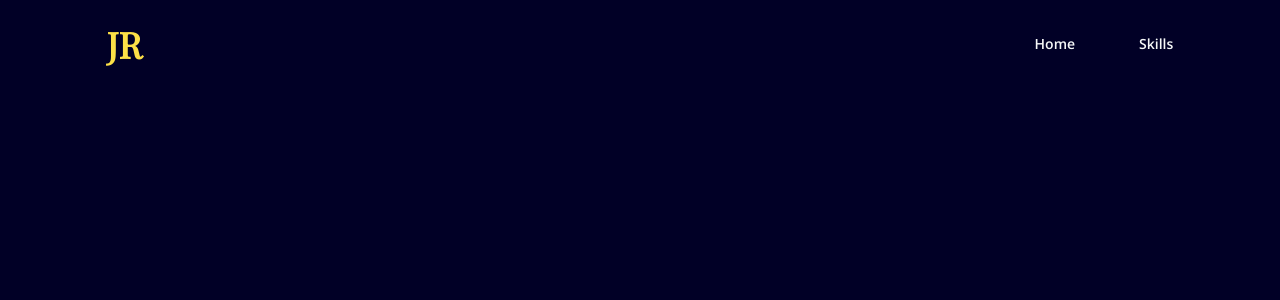
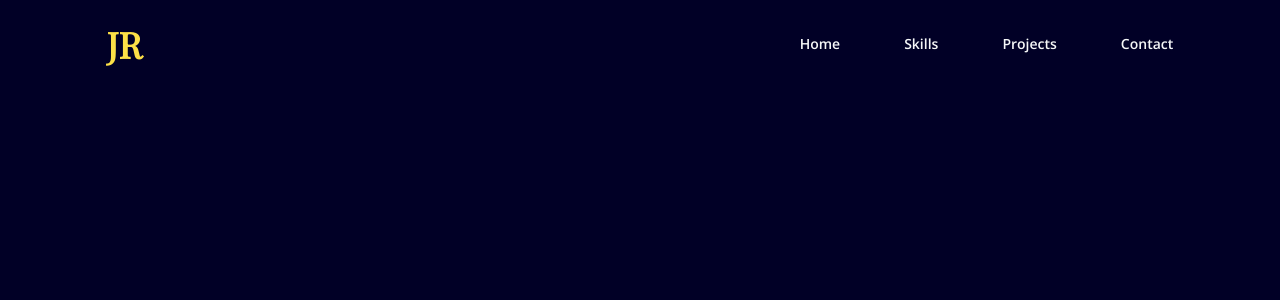
Before and after one commit to j-rob16/james-r-portfolio, a React (Create React App) app: page / in a window 1280 px wide. Shown: the top 300 px of the page. Built offline with nearby package versions, Linux system fonts and the light colour scheme; a web font is replaced by a local one.

Commit message:
mobile side bar added

```diff
--- a/src/scenes/NavBar.jsx
+++ b/src/scenes/NavBar.jsx
@@ -43,6 +43,16 @@ const NavBar = ({ isTopOfPage, selectedPage, setSelectedPage }) => {
             selectedPage={selectedPage}
             setSelectedPage={setSelectedPage}
           />
+          <Link
+            page='Projects'
+            selectedPage={selectedPage}
+            setSelectedPage={setSelectedPage}
+          />
+          <Link
+            page='Contact'
+            selectedPage={selectedPage}
+            setSelectedPage={setSelectedPage}
+          />
         </div>
         ) : (
           <button
@@ -55,6 +65,47 @@ const NavBar = ({ isTopOfPage, selectedPage, setSelectedPage }) => {
             />
           </button>
         )}
+
+        {/* MOBILE POP-UP MENU */}
+        {!isAboveSmallScreens && isMenuToggled && (
+          <div className='fixed right-0 bottom-0 h-full w-[300px] bg-blue'>
+            {/* CLOSE ICON */}
+            <div className='flex justify-end p-12'>
+              <button
+                onClick={() => setIsMenuToggled(!isMenuToggled)}
+              >
+                <GrClose
+                  size='1.8rem'
+                />
+              </button>
+            </div>
+
+            {/* MENU ITEMS */}
+            <div className='flex flex-col gap-10 ml-[33%] text-2xl'>
+              <Link
+                page='Home'
+                selectedPage={selectedPage}
+                setSelectedPage={setSelectedPage}
+              />
+              <Link
+                page='Skills'
+                selectedPage={selectedPage}
+                setSelectedPage={setSelectedPage}
+              />
+              <Link
+                page='Projects'
+                selectedPage={selectedPage}
+                setSelectedPage={setSelectedPage}
+              />
+              <Link
+                page='Contact'
+                selectedPage={selectedPage}
+                setSelectedPage={setSelectedPage}
+              />
+            </div>
+
+          </div>
+        )}
       </div>
     </nav>
   );
```
